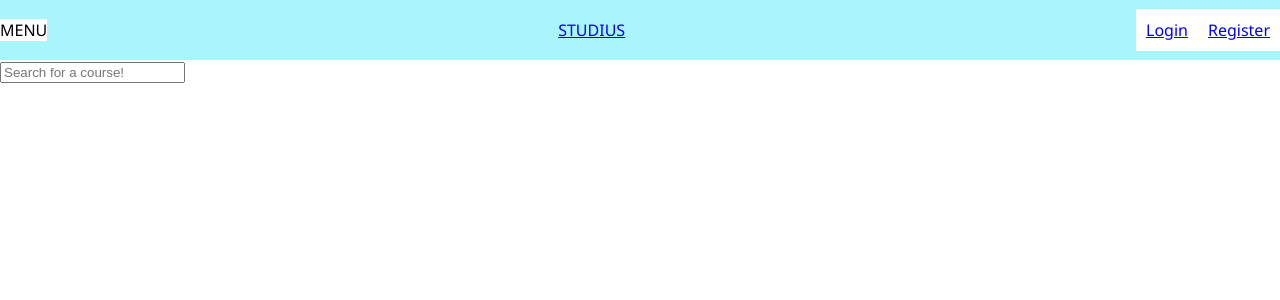
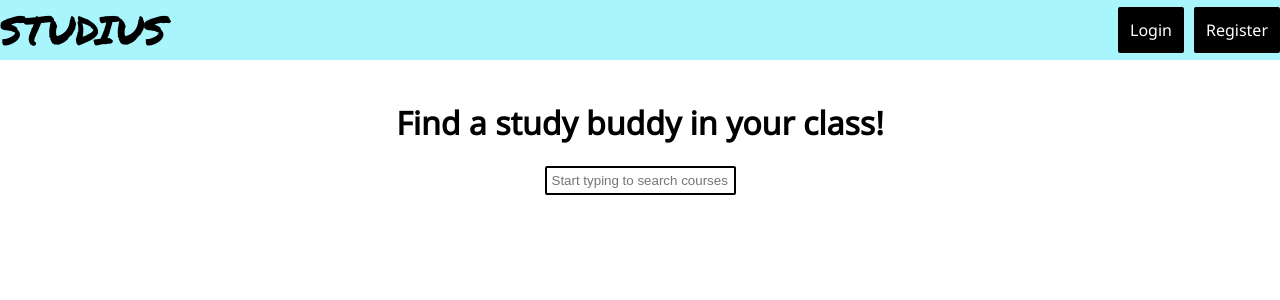
Before and after one commit to jpwall/sbf-frontend, a React (Create React App) app: page / in a window 1280 px wide. Shown: the top 300 px of the page. Built offline with nearby package versions, Linux system fonts and the light colour scheme.

Commit message:
completed first initial design overhaul

```diff
--- a/src/Global.css
+++ b/src/Global.css
@@ -1,6 +1,18 @@
 @import url('https://fonts.googleapis.com/css2?family=Noto+Sans&display=swap');
+@import url('https://fonts.googleapis.com/css2?family=Permanent+Marker&display=swap');
 body {
     font-family: 'Noto Sans', sans-serif;
+}
+
+a {
+    text-decoration: none;
+}
+
+input {
+    padding: 5px;
+    border: 2px solid #000;
+    border-radius: 2px;
+    margin-bottom: 5px;
 }
 
 .header {
@@ -11,6 +23,13 @@ body {
     align-items: center;
     justify-content: space-between;
     background: #a9f5fc;
+    box-sizing: border-box;
+}
+
+.logo {
+    font-family: 'Permanent Marker', cursive;
+    color: black;
+    font-size: 40px;
 }
 
 .menuButton {
@@ -23,9 +42,104 @@ body {
 }
 
 .button {
-    background: white;
+    background: black;
+    color: white;
     box-sizing: border-box;
     border: black;
+    border-style: solid;
     border-width: 2px;
+    border-radius: 2px;
     padding: 10px;
+    margin-left: 10px;
 }
+
+.searchFiltering {
+    margin-top: 20px;
+    width: 40%;
+    height: auto;
+    display: flex;
+    flex-direction: column;
+    align-items: center;
+}
+
+.primaryContainer {
+    width: 100%;
+    height: auto;
+    display: flex;
+    justify-content: center;
+}
+
+.internalContainer {
+    width: 40%;
+    display: flex;
+    flex-direction: column;
+    align-items: center;
+}
+
+table {
+    width: 100%;
+    margin-top: 30px;
+}
+
+td {
+    text-align: center;
+}
+
+.fullPageContainer {
+    width: 100%;
+    height: 100%;
+    display: flex;
+    flex-direction: column;
+    justify-content: center;
+    align-items: center;
+}
+
+Form {
+    width: auto;
+    height: auto;
+    display: flex;
+    flex-direction: column;
+    align-items: first firstbaseline;
+}
+
+.form-group {
+    margin-bottom: 10px;
+}
+
+#form-end {
+    align-self: center;
+}
+
+button {
+    text-align: center;
+    text-decoration: none;
+    font-size: 14px;
+    padding: 5px;
+    background: #80fcd3;
+    color: black;
+    border-radius: 3px;
+    border: black;
+    border-style: solid;
+    border-width: 2px;
+}
+
+.button-alt {
+    text-align: center;
+    text-decoration: none;
+    font-size: 14px;
+    padding: 5px;
+    background: #eabffc;
+    color: black;
+    border-radius: 3px;
+    border: black;
+    border-style: solid;
+    border-width: 2px;
+}
+
+#red {
+    background: #fca6be;
+}
+
+#purple {
+    background: #eabffc;
+}
--- a/src/components/Header.js
+++ b/src/components/Header.js
@@ -19,7 +19,7 @@ class Header extends Component {
         let rightSide;
         if (isLoggedIn) {
             rightSide = (<div className="rightSideHeader">
-                           <a href="/dashboard"><div className="button">Your Profile</div></a>
+                           <a href="/dashboard"><div className="button">Your Courses</div></a>
                            <a href="/" onClick={() => { authenticationService.logout() }} className="button">Logout</a>
                          </div>);
         } else {
@@ -30,7 +30,6 @@ class Header extends Component {
         }
         return (
             <div className="header">
-              <div className="menuButton">MENU</div>
               <a href="/"><div className="logo">STUDIUS</div></a>
               {rightSide}
             </div>
--- a/src/components/SearchFiltering.js
+++ b/src/components/SearchFiltering.js
@@ -46,18 +46,18 @@ class SearchFiltering extends Component {
     render() {
         const { error, isLoaded, courses } = this.state;
         return (
-            <div>
+            <React.Fragment>
               <form>
-                <input className="caps" type="text" placeholder="Search for a course!" onChange={e => this.updateSearch(e.target.value)} />
+                <input className="caps" type="text" placeholder="Start typing to search courses..." onChange={e => this.updateSearch(e.target.value)} />
               </form>
               <div>
                 {
                     courses.map((course) =>
                                 <a href={'/course/' + course.cid} key={course.cid}><div key={course.cid}>{course.subject_name}</div></a>
-                    )
+                               )
                 }
               </div>
-            </div>
+            </React.Fragment>
         );
     }
 }
--- a/src/pages/App.js
+++ b/src/pages/App.js
@@ -31,7 +31,12 @@ class App extends Component {
 	    return (
                 <React.Fragment>
                   <Header currentUser={this.state.currentUser} />
-                  <SearchFiltering />
+                  <div className="primaryContainer">
+                    <div className="searchFiltering">
+                      <h1>Find a study buddy in your class!</h1>
+                      <SearchFiltering />
+                    </div>
+                  </div>
                 </React.Fragment>
 	    );
 	}
--- a/src/pages/Course.js
+++ b/src/pages/Course.js
@@ -94,17 +94,21 @@ class Course extends Component {
             const isUser = this.state.isUser;
             let actionButton;
             if (isUser) {
-                actionButton = <button onClick={() => { this.removeUser(this.state.currentUser.user.uid, this.props.match.params.cid) } }>Remove myself from {this.state.courseName}</button>;
+                actionButton = <button id="red" onClick={() => { this.removeUser(this.state.currentUser.user.uid, this.props.match.params.cid) } }>Remove myself from {this.state.courseName}</button>;
             } else {
-                actionButton = <div><a href={'/addPhone/' + this.props.match.params.cid} >Add myself as a study buddy to {this.state.courseName}</a></div>;
+                actionButton = <a className="button-alt" href={'/addPhone/' + this.props.match.params.cid} >Add myself to {this.state.courseName}</a>;
             }
 	    return (
                 <React.Fragment>
                   <Header currentUser={this.state.currentUser} />
-                  <div>{this.state.courseName}</div>
-                  <div>{this.state.description}</div>
-                  {actionButton}
-                  <CourseTable rowData={this.state.rowData} />
+                  <div className="primaryContainer">
+                    <div className="internalContainer">
+                      <h1>{this.state.courseName}</h1>
+                      <h2>{this.state.description}</h2>
+                      {actionButton}
+                      <CourseTable rowData={this.state.rowData} />
+                    </div>
+                  </div>
                 </React.Fragment>
 	    );
         }
--- a/src/pages/Dashboard.js
+++ b/src/pages/Dashboard.js
@@ -68,7 +68,7 @@ class Dashboard extends Component {
                 <tr>
                   <th>Course Name</th>
                   <th>Min Grade</th>
-                  <th>Remove</th>
+                  <th></th>
                 </tr>
               </thead>
               <tbody>
@@ -77,17 +77,24 @@ class Dashboard extends Component {
                                            <tr key={course.cid.toString()}>
                                              <td><a href={'/course/' + course.cid}>{course.subject_name}</a></td>
                                              <td>{course.min_grade}</td>
-                                             <td><button onClick={() => { this.removeCourse(course.cid) } }>Remove</button></td>
+                                             <td><button id="red" onClick={() => { this.removeCourse(course.cid) } }>Delete</button></td>
                                            </tr>
                                           )
                 }
               </tbody>
             </table>
         );
+        var firstName = this.state.currentUser.user.name.split(" ")[0];
         return (
             <React.Fragment>
-              <Header currentUser={this.state.currentUser} />
-              {userCourses}
+              <Header title={firstName} currentUser={this.state.currentUser} />
+              <div className="primaryContainer">
+                <div className="internalContainer">
+                  <h1>Hi, {firstName}!</h1>
+                  <h2>You are listed as a study buddy in:</h2>
+                  {userCourses}
+                </div>
+              </div>
             </React.Fragment>
         );
     }
```
Also changed, not shown: src/pages/AddPhone.js (+22 -6 lines), src/pages/Login.js (+6 -6 lines), src/pages/Register.js (+8 -8 lines).
